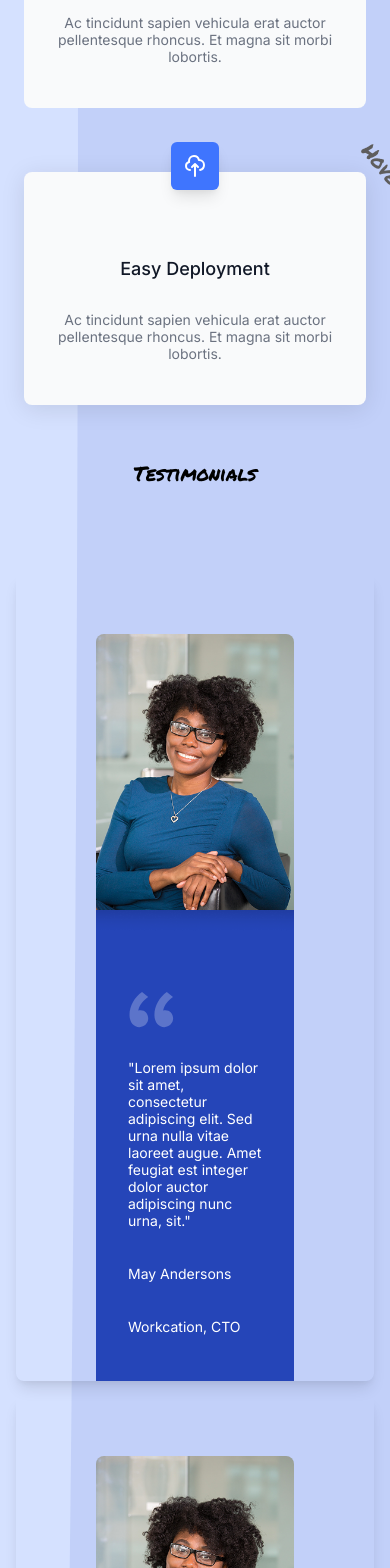
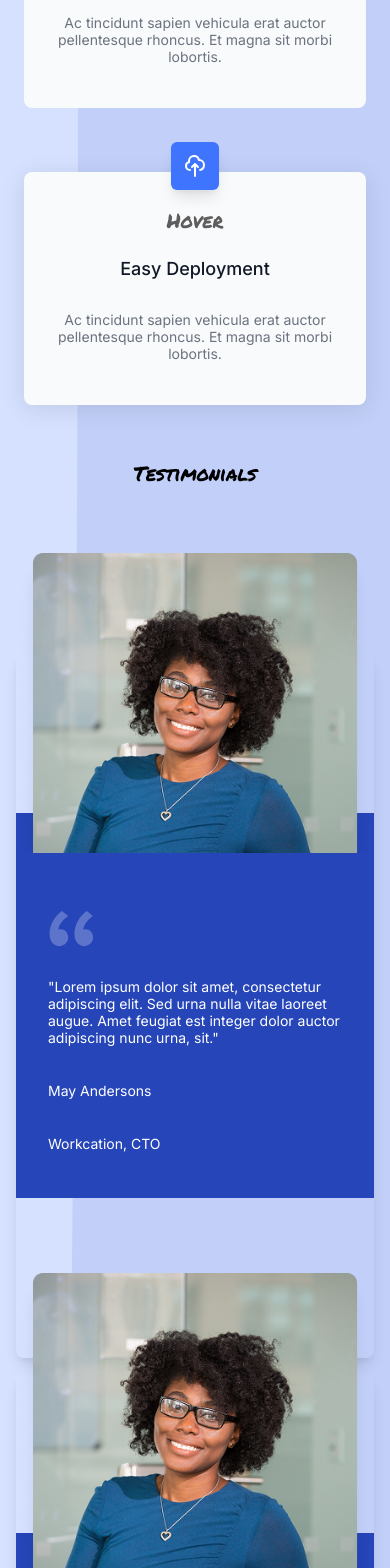
Before and after one commit to anneln/ComponentLibrary, a React (Vite) app: page / in a window 390 px wide. Shown: the part 2760-4328 px from the top of the page. Built offline with nearby package versions, Linux system fonts and the light colour scheme.

Commit message:
add responsive design
card hover + vertical testi pic

```diff
--- a/src/Components/Cards/Card.jsx
+++ b/src/Components/Cards/Card.jsx
@@ -20,7 +20,7 @@ export default function Card({
         <div className="card card-hover">
           <Card.Icon icon={icon} bgColor={iconBgColor} />
           {children}
-          <h4 className="hover-text">Hover</h4>
+          <span className="hover-text">Hover</span>
         </div>
       </div>
     </section>
--- a/src/index.css
+++ b/src/index.css
@@ -338,13 +338,25 @@ h4 {
   padding: 0 1.8rem 1.8rem;
 }
 
+.card-hover {
+  transition: transform 0.35s ease-in-out;
+  cursor: pointer;
+}
+
+.card-hover:hover {
+  transform: scale(1.05);
+}
+
 .hover-text {
   position: absolute;
-  top: -2.1rem;
-  right: -4rem;
+  top: -0.9rem;
+  right: -3.5rem;
   transform: translateY(-50%) rotate(50deg);
   pointer-events: none;
   white-space: nowrap;
+  color: #5e5d5d;
+  font-family: "Permanent Marker";
+  font-size: 1.25rem;
 }
 
 /*Testimonials*/
@@ -352,6 +364,10 @@ h4 {
   display: flex;
   flex-direction: column;
   gap: 3rem;
+}
+
+#testimonials-title {
+  margin-bottom: 6rem;
 }
 
 .testimonial-grid {
@@ -476,6 +492,7 @@ h4 {
   height: 200px;
   object-fit: cover;
   object-position: top;
+  min-height: 50%;
 }
 
 .testimonial-card.with-pic-vertical .testimonial-logo {
@@ -559,6 +576,10 @@ h4 {
   .banner-header {
     display: none;
   }
+  .hover-text {
+    top: 2.5rem;
+    right: 1rem;
+  }
   .testimonial-grid {
     grid-template-columns: 1fr;
     grid-template-rows: auto;
@@ -600,3 +621,17 @@ h4 {
     object-position: top;
   }
 }
+
+@media (max-width: 480px) {
+  .hover-text {
+    right: auto;
+    left: 50%;
+    top: 3rem;
+    transform: translate(-50%, -50%) rotate(0deg);
+  }
+
+  .testimonial-card.with-pic-horizontal .testimonial-content,
+  .testimonial-card.with-pic-vertical .testimonial-content {
+    margin: 10rem 0;
+  }
+}
```
Also changed, not shown: 1 other file (tests, documents, lock files or other folders).
